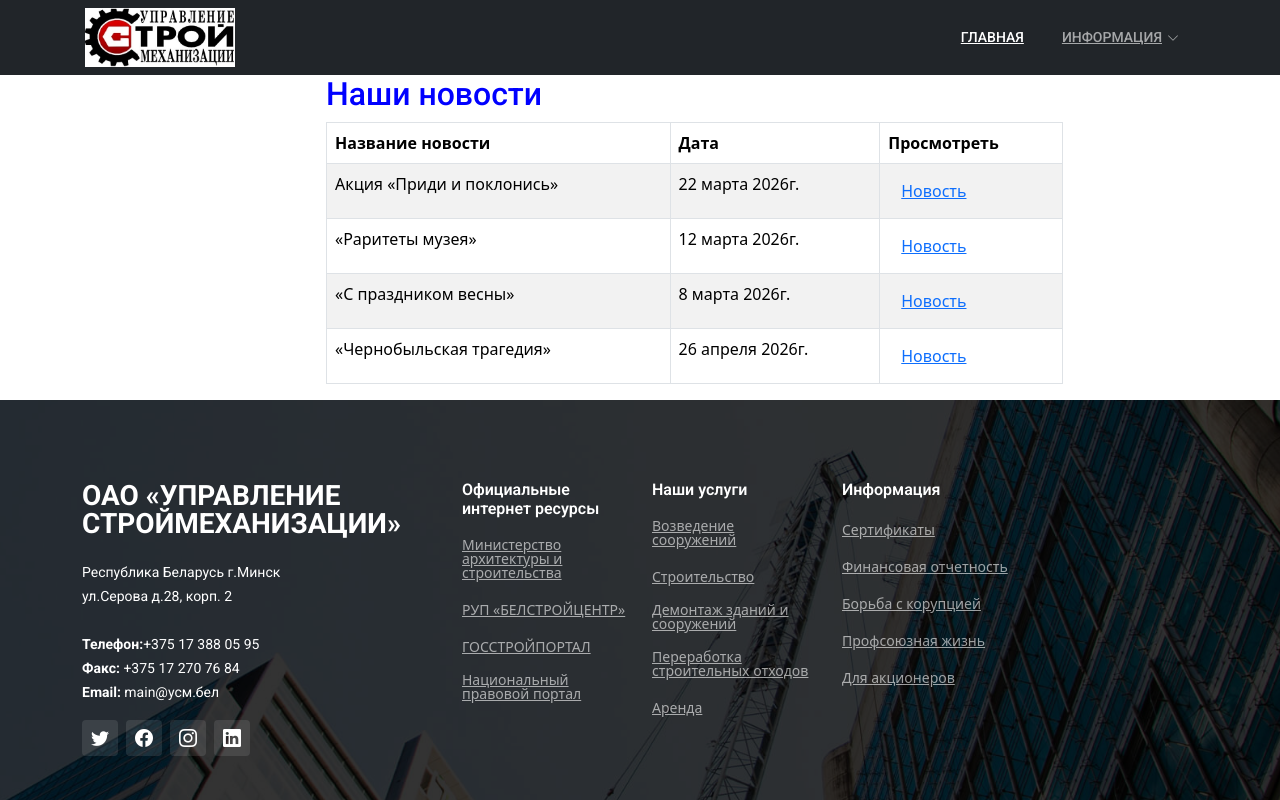
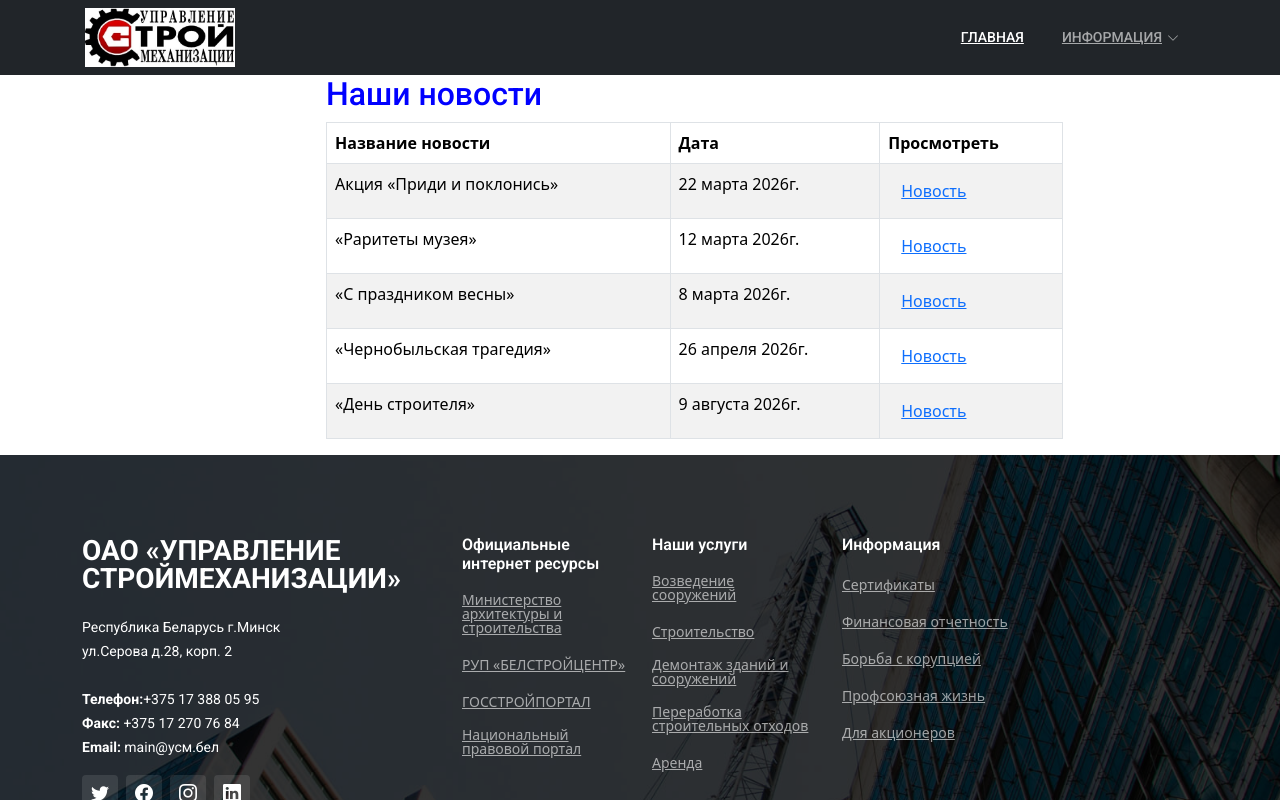
Before and after one commit to dima9997038/upconstract_react, a React (Create React App) app: page /news in a window 1280 px wide. Shown: the top 800 px of the page. Built offline with nearby package versions, Linux system fonts and the light colour scheme.

Commit message:
Deploy 20

```diff
--- a/src/App.js
+++ b/src/App.js
@@ -19,6 +19,7 @@ import news1 from './img/news/news1.pdf';
 import news2 from './img/news/news2.pdf';
 import news3 from './img/news/news3.pdf';
 import news4 from './img/news/news4.pdf';
+import news5 from './img/news/news5.pdf';
 
 // import coruption from './img/coruption/Appened.PDF'
 // import coruption2025 from './img/coruption/protocol2025.PDF'
@@ -65,6 +66,7 @@ function App() {
         <Route path="/news2" element={<FullPdfScroll pdfFile={news2} />} />
         <Route path="/news3" element={<FullPdfScroll pdfFile={news3} />} />
         <Route path="/news4" element={<FullPdfScroll pdfFile={news4} />} />
+        <Route path="/news5" element={<FullPdfScroll pdfFile={news5} />} />
         <Route path="/report_for_actioner2025" element={<FinDocPdfPage pdf={ReportForActioner}/>} />
         {/*<Route path="/coruptionAppend2025" element={<FinDocPdfPage pdf={coruption2025}/>} />*/}
         <Route path="/coruptionAppend2026" element={<FinDocPdfPage pdf={coruption2026}/>} />
--- a/src/pages/Contact.jsx
+++ b/src/pages/Contact.jsx
@@ -74,7 +74,7 @@ function Contact(props) {
                     </tr>
                     <tr>
                         <td>Главный механик</td>
-                        <td><b>Сущинский Валентин Викторович</b></td>
+                        <td><b>Лазука Руслан Николаевич</b></td>
                         <td>
                             +375 17 344-79-55
                         </td>
--- a/src/pages/News.js
+++ b/src/pages/News.js
@@ -18,7 +18,9 @@ function News(props) {
     function news4() {
         navigate("/news4")
     }
-
+    function news5() {
+        navigate("/news5")
+    }
 
     return (
         <>
@@ -60,7 +62,11 @@ function News(props) {
                             <td>26 апреля 2026г.</td>
                             <td><Button variant="link" className="me-3" onClick={news4}>Новость</Button></td>
                         </tr>
-
+                        <tr>
+                            <td>«День строителя»</td>
+                            <td>9 августа 2026г.</td>
+                            <td><Button variant="link" className="me-3" onClick={news5}>Новость</Button></td>
+                        </tr>
 
                         </tbody>
                     </Table>
```
Also changed, not shown: 1 other file (tests, documents, lock files or other folders).
